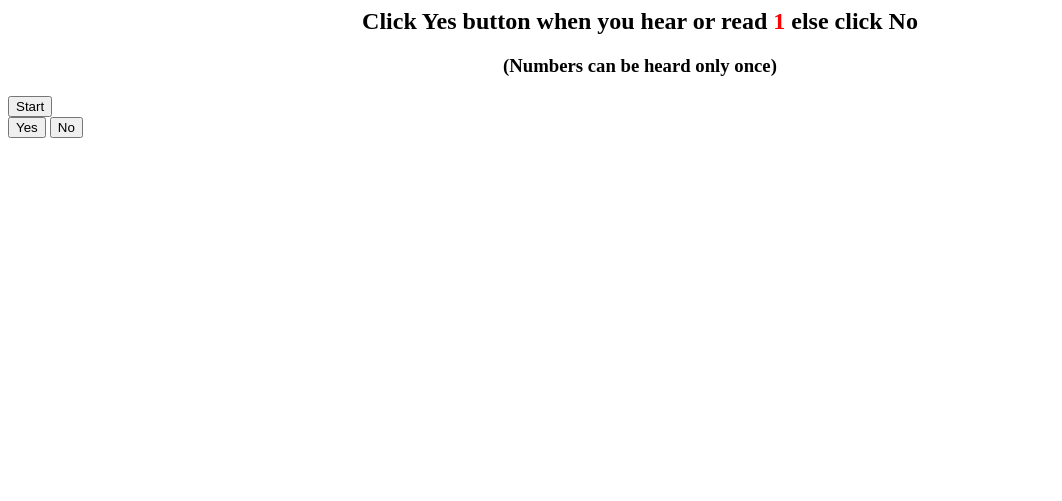
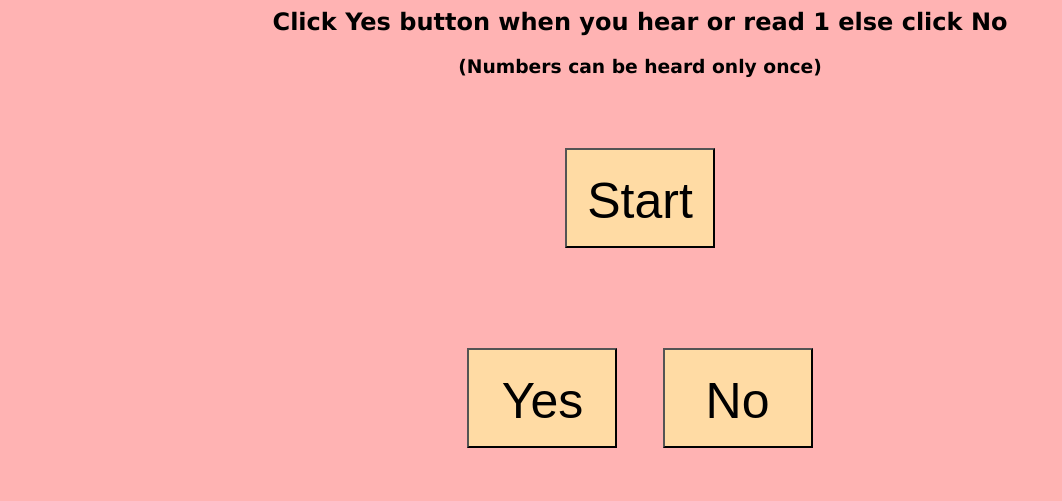
Before and after one commit to noughtsamar/CONFUSION, a plain HTML site: page IVA/IVA.html in a window 1280 px wide. Shown: the whole page, without its empty margins (0-1062 px from the left). Drawn offline with Linux system fonts and the light colour scheme.

Commit message:
Update IVA.html

```diff
--- a/IVA/IVA.html
+++ b/IVA/IVA.html
@@ -1,8 +1,20 @@
 <html>
     <head>
         <title>IVA-II</title>
+        <style>
+            button
+            {
+                height:100px;
+                width:150px;
+                background-color: #FFDBA4;
+                margin: 50px 20px;
+                text-align:center;
+                font-size: 50px;
+                line-height: 100px;
+            }
+        </style>
     </head>
-    <body>
+    <body style="background-color: #FFB3B3;font-family: 'Lucida Sans', 'Lucida Sans Regular', 'Lucida Grande', 'Lucida Sans Unicode', Geneva, Verdana, sans-serif;">
         <script type="text/javascript">
             const ran=[];
             const audio=[];
@@ -68,15 +80,17 @@
             }
         </script>
 
-    <h2 style="text-align: center;"> Click Yes button when you hear or read <span style="color: red;">1</span> else click No</h2>
+        <h2 style="text-align: center;"> Click Yes button when you hear or read 1 else click No</h2>
 
-    <h3 style="text-align: center;"> (Numbers can be heard only once)</h3>
+        <h3 style="text-align: center;"> (Numbers can be heard only once)</h3>
 
-    <div id="number"></div>
-    <button onclick="clicked(5);">Start</button>
-    <br>
-    <button onclick="Yes();">Yes</button>
-    <button onclick="No();">No</button>
+        <h1 id="number" style="color: black;text-align: center;"></h1>
+        <div style="text-align: center;">
+        <button onclick="clicked(5);">Start</button>
+        <br>
+        <button onclick="Yes();">Yes</button>
+        <button onclick="No();">No</button>
+        </div>
     </body>
 
 </html>
```
